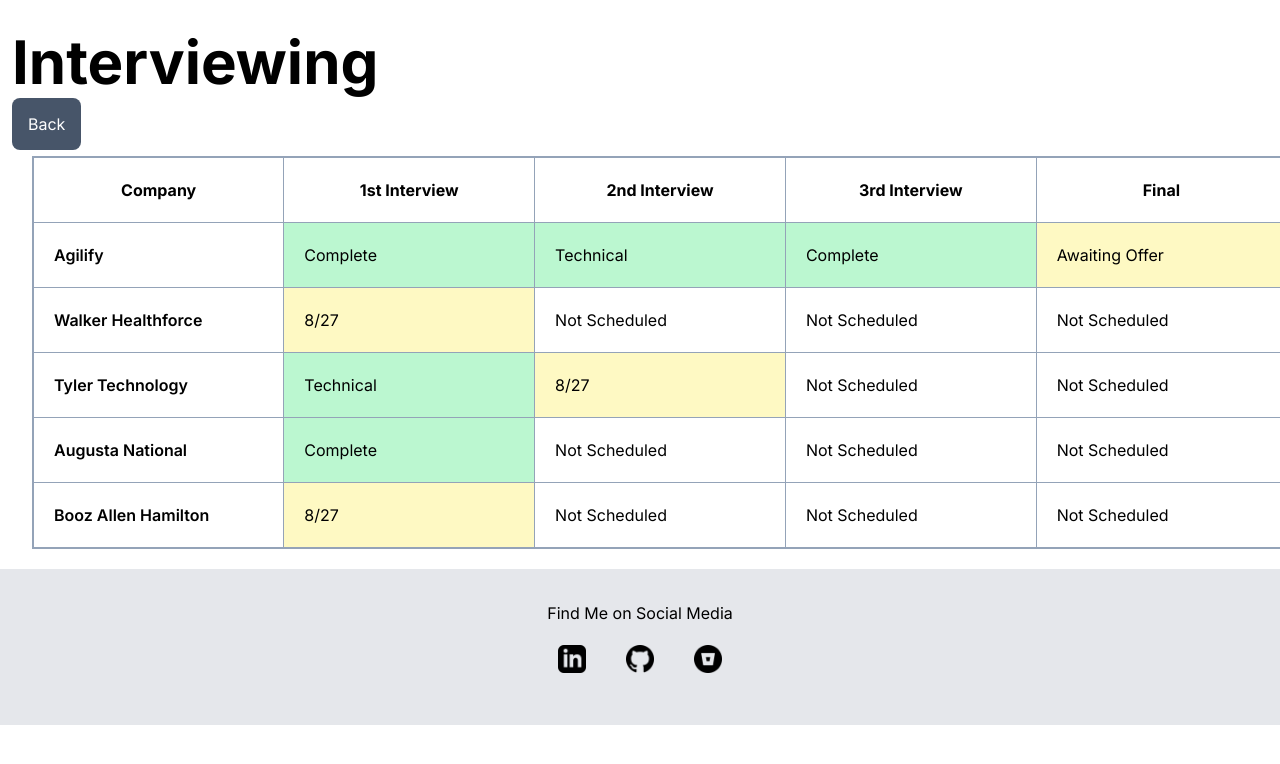
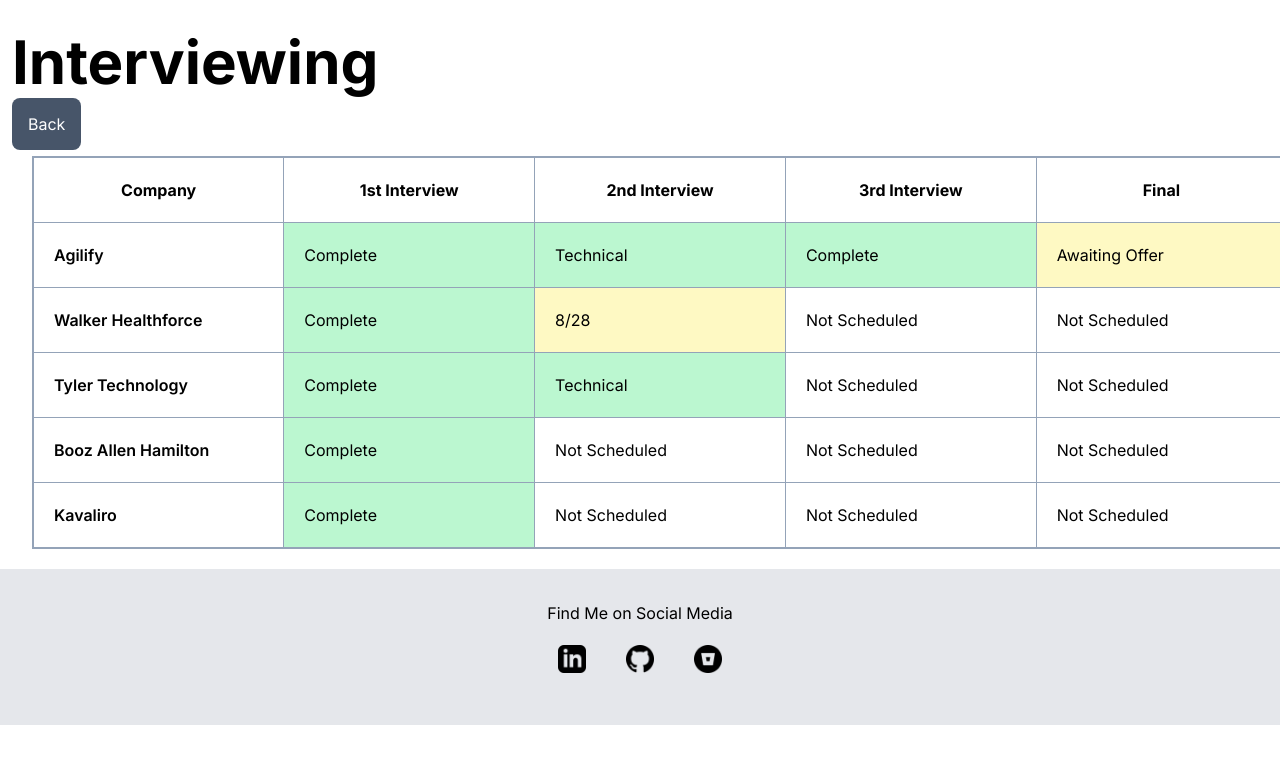
Before and after one commit to drethedevjs/andre-cv, a Next.js app: page /interviews in a window 1280 px wide. Shown: the top 764 px of the page. Built offline with nearby package versions, Linux system fonts and the light colour scheme.

Commit message:
Updated classed on head shot and updated interviews table.

```diff
--- a/app/globals.css
+++ b/app/globals.css
@@ -26,7 +26,7 @@ h4 {
   @apply bg-slate-600 hover:bg-slate-400 rounded-lg p-6 text-white text-lg;
 }
 
-tr {
+tbody > tr {
   @apply hover:bg-orange-50;
 }
 
--- a/app/interviews/page.tsx
+++ b/app/interviews/page.tsx
@@ -26,28 +26,28 @@ const page = () => {
           </tr>
           <tr>
             <td className="header-row">Walker Healthforce</td>
-            <td className="bg-yellow-100">8/27</td>
-            <td>Not Scheduled</td>
+            <td className="bg-green-200">Complete</td>
+            <td className="bg-yellow-100">8/28</td>
             <td>Not Scheduled</td>
             <td>Not Scheduled</td>
           </tr>
           <tr>
             <td className="header-row">Tyler Technology</td>
+            <td className="bg-green-200">Complete</td>
             <td className="bg-green-200">Technical</td>
-            <td className="bg-yellow-100">8/27</td>
             <td>Not Scheduled</td>
             <td>Not Scheduled</td>
           </tr>
           <tr>
-            <td className="header-row">Augusta National</td>
+            <td className="header-row">Booz Allen Hamilton</td>
             <td className="bg-green-200">Complete</td>
             <td>Not Scheduled</td>
             <td>Not Scheduled</td>
             <td>Not Scheduled</td>
           </tr>
           <tr>
-            <td className="header-row">Booz Allen Hamilton</td>
-            <td className="bg-yellow-100">8/27</td>
+            <td className="header-row">Kavaliro</td>
+            <td className="bg-green-200">Complete</td>
             <td>Not Scheduled</td>
             <td>Not Scheduled</td>
             <td>Not Scheduled</td>
--- a/app/page.tsx
+++ b/app/page.tsx
@@ -17,10 +17,10 @@ export default function Home() {
           <Image
             src="/dre-headshot.jpeg"
             alt="Andre's head shot"
-            className="flex-initial max-w-sm max-h-sm rounded-full"
             width={400}
             height={400}
-            // className="xl:size-1/5 lg:size-2/5 md:size-96 rounded-full"
+            // className="flex-initial max-w-sm max-h-sm rounded-full"
+            className="xl:size-1/5 lg:size-2/5 md:size-96 rounded-full"
           />
 
           <hr className="mt-10 mb-10"></hr>
```
